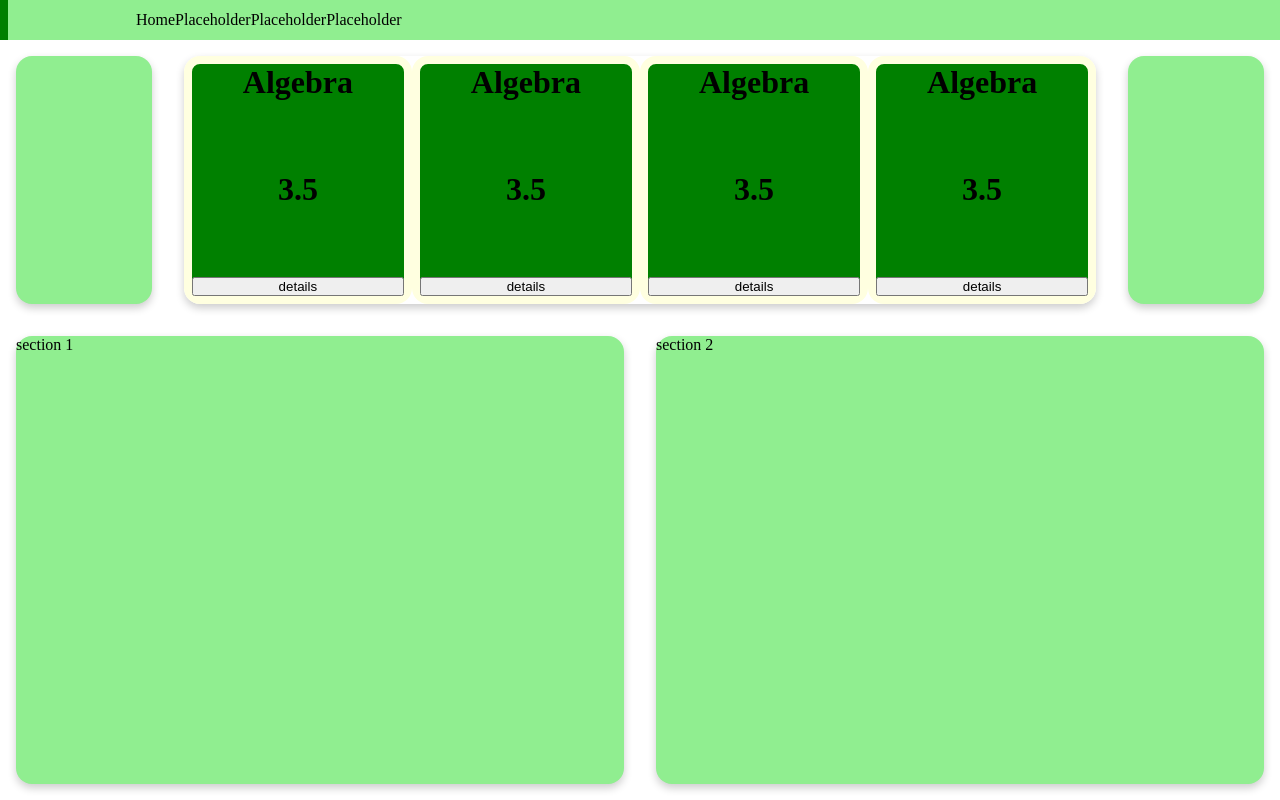
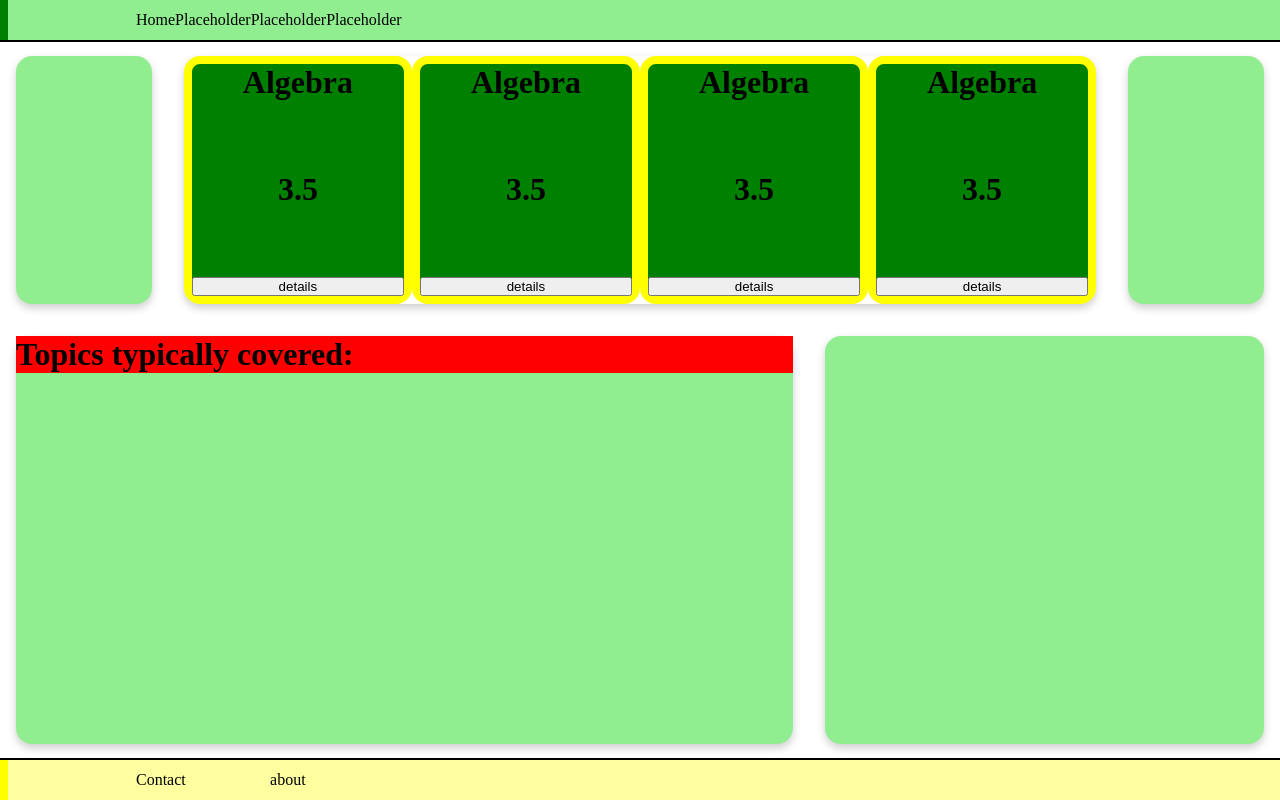
Before and after one commit to jacksoes/jacksoes.github.io, a plain HTML site: page index.html in a window 1280 px wide. Drawn offline with Linux system fonts and the light colour scheme.

Commit message:
add footer

```diff
--- a/index.html
+++ b/index.html
@@ -81,15 +81,28 @@
     <div class="horizontal-container-large">
 
         <div class="section-1 card">
-            section 1
+
+            <div class="section-header"><h1>Topics typically covered:</h1> </div>
 
         </div>
 
         <div class="section-2 card">
-            section 2
         </div>
 
     </div>
+
+    <footer>
+        <div class="footer">
+            <nav class="nav-container">
+                <ul class="nav-list">
+                    <li>Contact</li>
+                    <li>about</li>
+                </ul>
+            </nav>
+
+        </div>
+
+    </footer>
 
 
 </body>
--- a/style.css
+++ b/style.css
@@ -58,7 +58,7 @@
 
 .horizontal-container-large{
     display: flex;
-    height: 60vh;
+    height: 55vh;
 
 }
 
@@ -88,7 +88,6 @@
 
 .course-span{
     display: flex;
-
     height: 100%;
     width: 100%;
 
@@ -96,13 +95,12 @@
 
 .course{
     background-color: green;
-    border: .5rem solid lightyellow;
+    border: .5rem solid yellow;
     width: 100%;
     height: 100%;
     border-radius: 1rem;
     display: flex;
     flex-direction: column;
-
 }
 .course > *{
     height: 100%;
@@ -128,3 +126,21 @@
 #test{
     background-color: white;
 }
+
+.section-header{
+    width: 100%;
+    background-color: red;
+}
+
+
+.footer{
+    width: 100%;
+    height: 5vh;
+    background-color: rgb(255, 255, 159);
+    border-left: solid yellow 8px;
+
+}
+
+.footer, .header{
+    outline: 2px solid black;
+}
```
